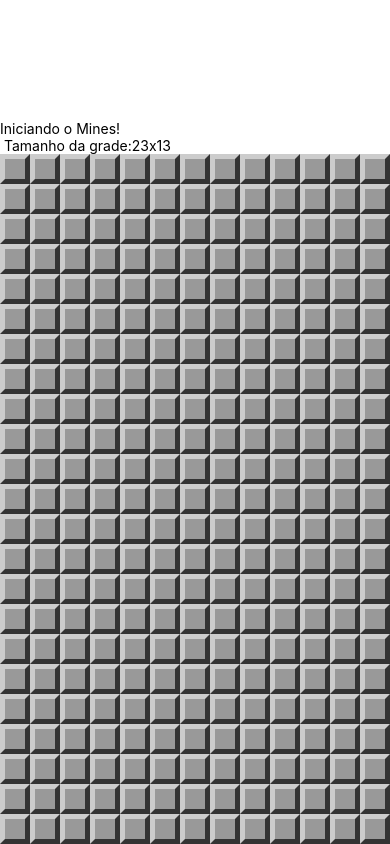
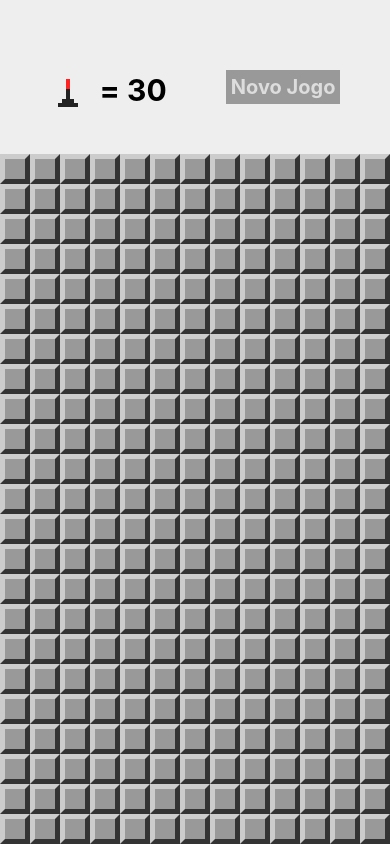
Before and after one commit to carvalhoandre/mine, a React Native app: screen / in a window 390 px wide. Built offline with nearby package versions, Linux system fonts and the light colour scheme.

Commit message:
:tada: Cabeçalho do Jogo

```diff
--- a/App.js
+++ b/App.js
@@ -10,8 +10,10 @@
   hadExplosion,
   wonGame,
   showMines,
-  invertFlag
+  invertFlag,
+  flagsUSed,
 } from './src/functions'
+import Header from './src/components/Header';
 
 export default class App extends Component {
 
@@ -70,10 +72,8 @@
     return (
       <View style={styles.container}>
         <StatusBar style="auto" />
-        <Text style={styles.welcome}>Iniciando o Mines!</Text>
-        <Text style={styles.instructions}> Tamanho da grade:
-          {params.getRowsAmount()}x{params.getColumnsAmount()}
-        </Text>
+        <Header flagsLeft={this.minesAmount() - flagsUSed(this.state.board)}
+          onNewGame={() => this.setState(this.createState())} />
         <View style={styles.board}>
           <MineField board={this.state.board}
             onOpenField={this.onOpenField}
--- /dev/null
+++ b/src/components/Header.js
@@ -0,0 +1,56 @@
+import React from 'react'
+import { View, StyleSheet, Text, Touchable, TouchableOpacity } from 'react-native'
+import Flag from './Flag'
+
+
+export default props => {
+    return (
+        <View style={styles.container}>
+            <View style={styles.flagContainer}>
+                <TouchableOpacity onPress={props.onFlagPress}
+                style={styles.flagButton}>
+                    <Flag bigger />
+                </TouchableOpacity>
+                <Text style={styles.flagsLeft}>= {props.flagsLeft}</Text>
+            </View>
+            <TouchableOpacity style={styles.button}
+            onPress={props.onNewGame}>
+                <Text style={styles.buttonLabel}>Novo Jogo</Text>
+            </TouchableOpacity>
+        </View>
+    )
+}
+
+const styles = StyleSheet.create({
+    container: {
+        flex: 1,
+        flexDirection: 'row',
+        backgroundColor: '#EEE',
+        alignItems: 'center',
+        justifyContent: 'space-around',
+        paddingTop: 20,
+        paddingHorizontal: 20,
+    },
+    flagContainer: {
+        flexDirection: 'row',
+    },
+    flagButton: {
+        marginTop: 10,
+        minWidth: 30
+    },
+    flagsLeft: {
+        fontSize: 30,
+        fontWeight: 'bold',
+        paddingTop: 5,
+        marginLeft: 20,
+    },
+    button: {
+        backgroundColor:'#999',
+        padding: 5,
+    },
+    buttonLabel: {
+        fontSize: 20,
+        color: '#DDD',
+        fontWeight: 'bold'
+    }
+})
--- a/src/functions.js
+++ b/src/functions.js
@@ -99,6 +99,9 @@
     const field = board = board[row] [column]
     field.flagged = !field.flagged
 }
+
+const flagsUSed = board => fields(board).filter(field => field.flagged).length
+
 export {
     createMinedBoard,
     cloneBoard,
@@ -107,4 +110,5 @@
     wonGame,
     showMines,
     invertFlag,
+    flagsUSed,
 }
```
